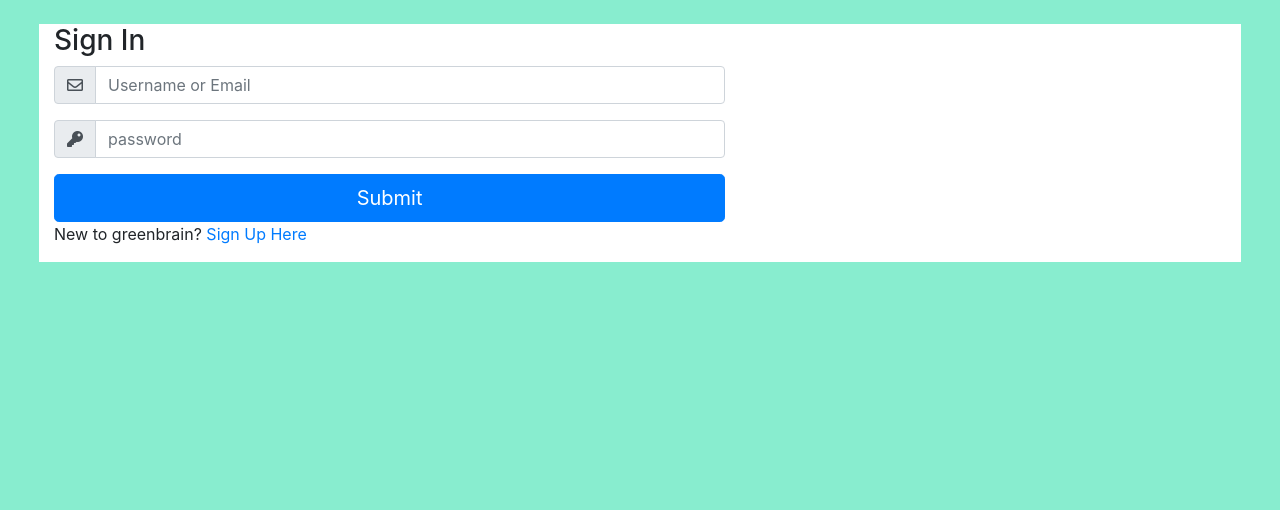
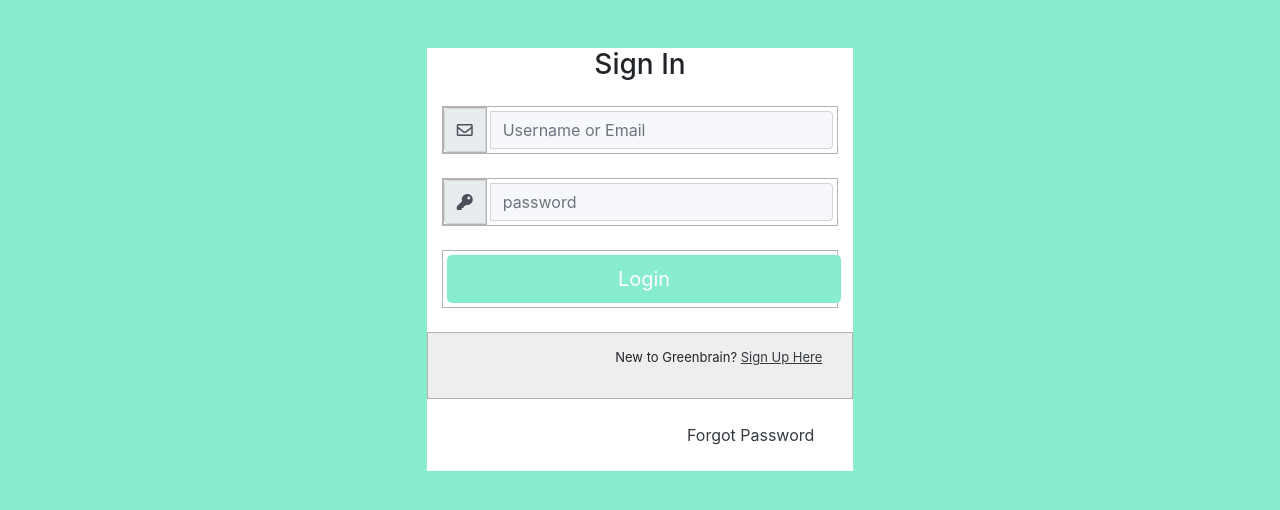
Before and after one commit to AnthoniaOkafor/greenbrain-clone, a plain HTML site: page login.html in a window 1280 px wide. Drawn offline with nearby package versions, Linux system fonts and the light colour scheme.

Commit message:
completed login page

```diff
--- a/css/loginStyles.css
+++ b/css/loginStyles.css
@@ -4,3 +4,28 @@ body {
 .contained {
     background-color: white;
 }
+
+.greenish {
+    background-color: #88EDCF;
+
+}
+
+.greyish {
+    background-color: #eeeeee;
+    border: 1px solid rgb(181, 177, 177);
+    padding: 15px;
+    font-size: 13px;
+
+}
+
+.greyish a {
+    text-decoration: underline;
+}
+
+form div {
+    border: 1px solid rgb(181, 177, 177);
+}
+
+.form-control {
+    background-color: #f7f8fb;
+}
--- a/login.html
+++ b/login.html
@@ -13,40 +13,46 @@
 </head>
 <body>
     <div class="container-fluid">
-        <div class="row contained m-4">
+        <div class="row justify-content-center mt-5">
 
-                <div class="col-7 ">
-                    <h3>Sign In</h3>
-                </div>
-                <div class="col-7">
+                <div class="col col-md-4 contained">
+                    <h3 class="text-center">Sign In</h3>
                         <form>
-                            <div class="input-group input-group mb-3">
+                            <div class="input-group input-group my-4">
                                 <div class="input-group-prepend">
                                     <span class="input-group-text">
                                     <i class="far fa-envelope"></i>
                                     </span>
                                 </div>
-                                <input type="text" class="form-control" placeholder="Username or Email">
+                                <input type="text" class="form-control m-1" placeholder="Username or Email">
                             </div>
 
-                            <div class="input-group input-group mb-3">
+                            <div class="input-group input-group mb-4">
                                 <div class="input-group-prepend">
                                 <span class="input-group-text">
                                     <i class="fas fa-key"></i>
                                 </span>
                                 </div>
-                                <input type="password" class="form-control" placeholder="password">
+                                <input type="password" class="form-control m-1" placeholder="password">
                             </div>
+                            <div class="mb-4">
+                            <input type="submit" value="Login" class="btn greenish btn-block btn-lg text-white m-1">
+                            </div>
+                        </form>
+                        <div class="row greyish">
+                                <div class="col-12">
+                                        <p class="text text-right">
+                                        New to Greenbrain? <a href="#" class="text-dark">Sign Up Here</a>
+                                        </p>
+                                </div>
+                        </div>
 
-                            <input type="submit" value="Submit" class="btn btn-primary btn-block btn-lg">
-                        </form>
-                </div>
+                        <footer class="loginFooter text-right p-4">
+                            <a href="#" class="text-dark">Forgot Password</a>
 
-                        <div class="col-7">
-                            <p class="text">
-                            New to greenbrain? <a href="#">Sign Up Here</a>
-                            </p>
-                        </div>
+
+                        </footer>
+            </div>
         </div>
     </div>
 
```
